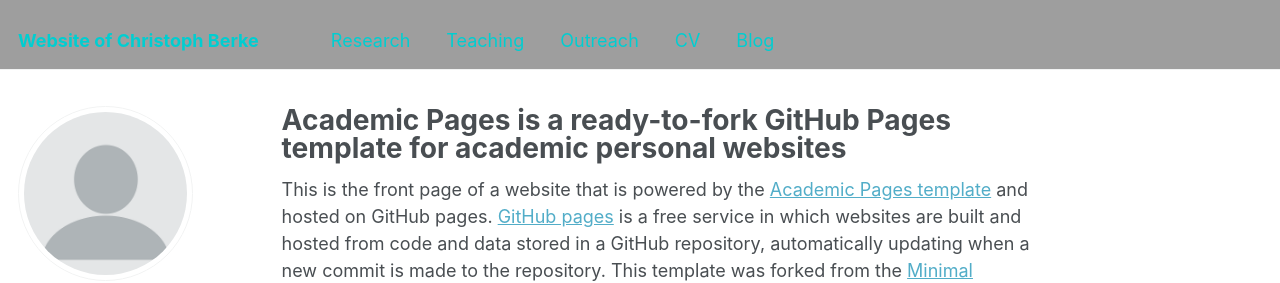
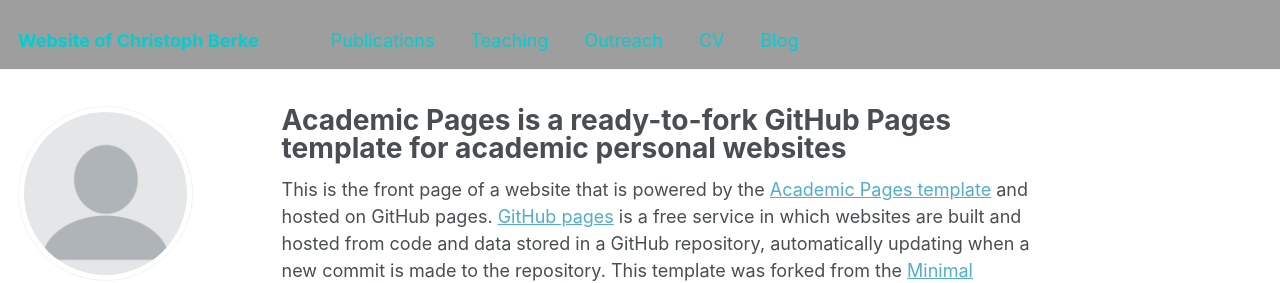
Before and after one commit to christophberke/christophberke.github.io, a Jekyll site: the page built from _pages/about.md, in a window 1280 px wide. Shown: the top 283 px of the page. Built offline with Jekyll 4.4.1, drawn with Linux system fonts in a browser that asks for light colours; some web fonts are replaced.

Commit message:
Update navigation.yml

```diff
--- a/_data/navigation.yml
+++ b/_data/navigation.yml
@@ -5,8 +5,8 @@
 # prevent it from being included in the site.
 
 main:
-  - title: "Research"
-    url: /publications/
+  - title: "Publications"
+    url: /publications2/
 
   - title: "Teaching"
     url: /teaching/
```
